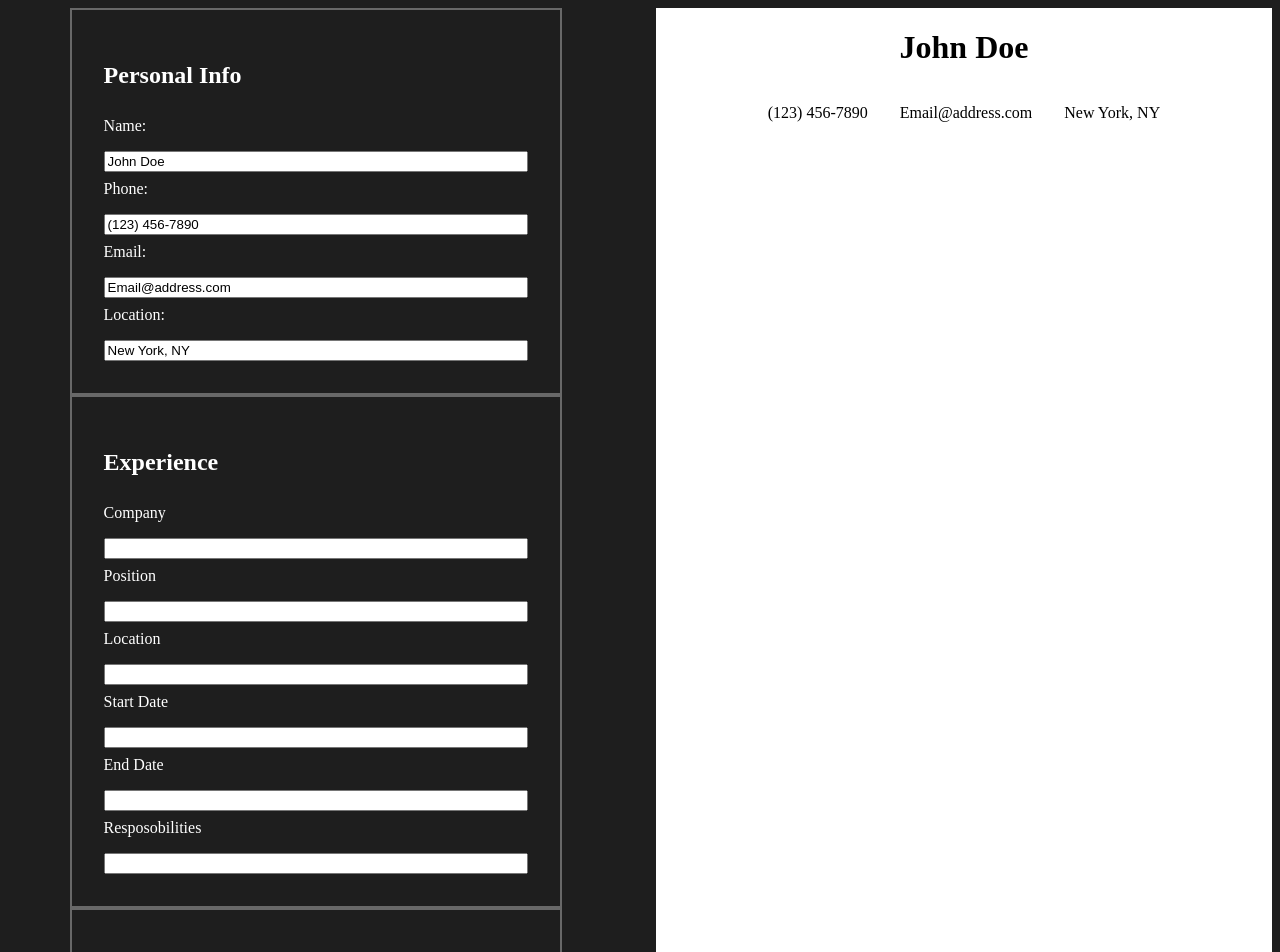
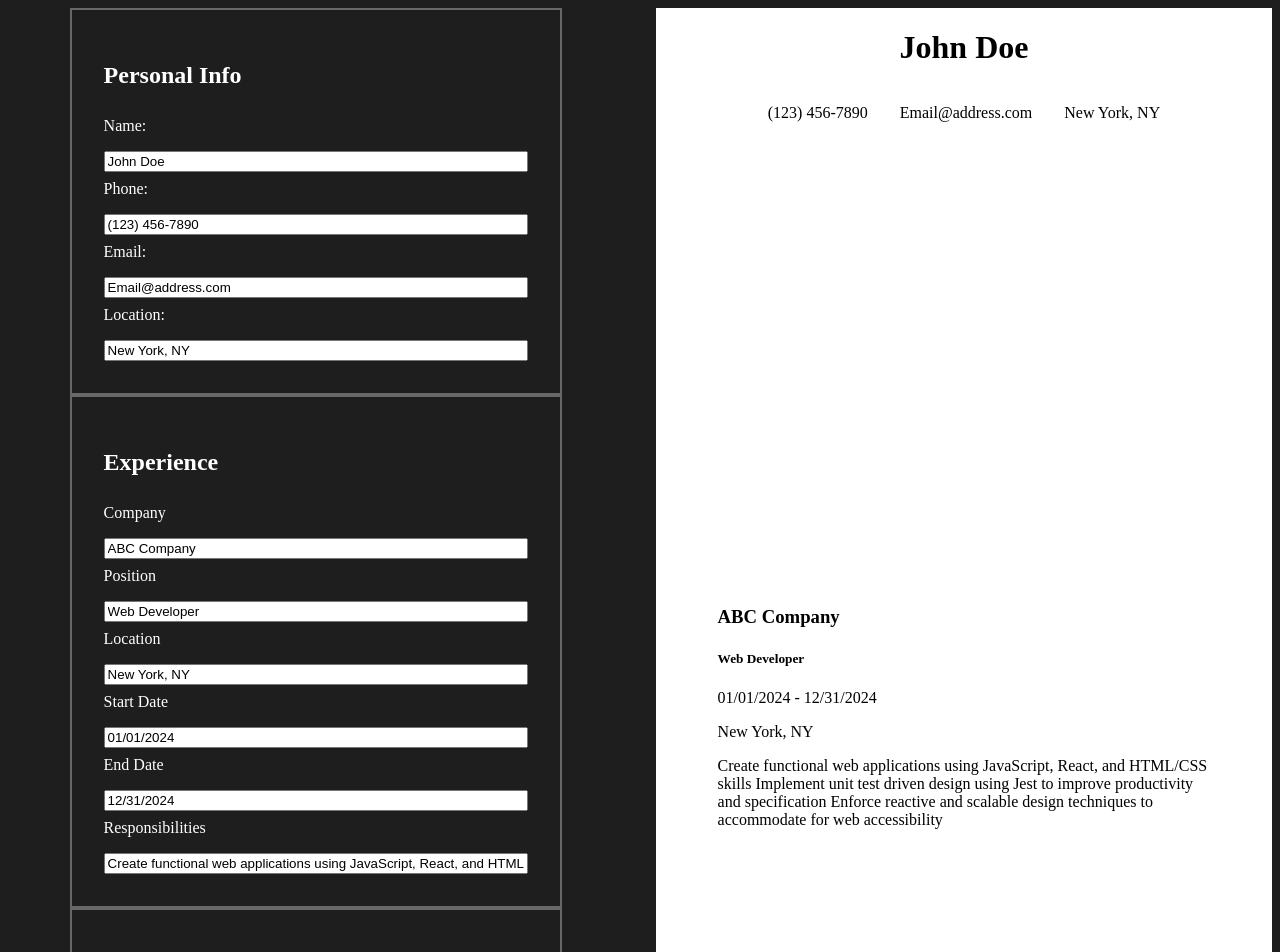
Before and after one commit to moisesg526/resume-template, a React (Vite) app: page / in a window 1280 px wide. Shown: the top 952 px of the page. Built offline with nearby package versions, Linux system fonts and the light colour scheme.

Commit message:
Added the experience input values to display in resume

```diff
--- a/src/App.jsx
+++ b/src/App.jsx
@@ -16,14 +16,30 @@ function App() {
     },
   ]);
 
+  const [experience, setExperience] = useState([
+    {
+      id: 1,
+      company: "ABC Company",
+      position: "Web Developer",
+      location: "New York, NY",
+      start: "01/01/2024",
+      end: "12/31/2024",
+      responsibilities:
+        "Create functional web applications using JavaScript, React, and HTML/CSS skills Implement unit test driven design using Jest to improve productivity and specification Enforce reactive and scalable design techniques to accommodate for web accessibility",
+    },
+  ]);
+
   return (
     <div className="app">
       <div className="input-section">
-        <GeneralInfo generalInfo={generalInfo} setGeneralInfo={setGeneralInfo} />
-        <Experience />
+        <GeneralInfo
+          generalInfo={generalInfo}
+          setGeneralInfo={setGeneralInfo}
+        />
+        <Experience experience={experience} setExperience={setExperience} />
         <Education />
       </div>
-      <Resume generalInfo={generalInfo} />
+      <Resume generalInfo={generalInfo} experience={experience}/>
     </div>
   );
 }
--- a/src/component/Experience.jsx
+++ b/src/component/Experience.jsx
@@ -1,37 +1,83 @@
+import PropTypes from "prop-types";
 import "../styles/experience.css";
 
-function Experience() {
+function Experience({ experience, setExperience }) {
+  const handleChange = (event) => {
+    const { name, value } = event.target;
+    setExperience((prevExperience) => [
+      {
+        ...prevExperience[0], // Update only the first object
+        [name]: value,
+      },
+    ]);
+  };
+
   return (
     <div className="experience">
       <form className="form">
         <h2>Experience</h2>
-        <div className="company">
+        <div className="field">
           <label>Company</label>
-          <input type="text" />
+          <input
+            type="text"
+            name="company"
+            value={experience[0]?.company || ""}
+            onChange={handleChange}
+          />
         </div>
-        <div className="position">
+        <div className="field">
           <label>Position</label>
-          <input type="text" />
+          <input
+            type="text"
+            name="position"
+            value={experience[0]?.position || ""}
+            onChange={handleChange}
+          />
         </div>
-        <div className="location">
+        <div className="field">
           <label>Location</label>
-          <input type="text" />
+          <input
+            type="text"
+            name="location"
+            value={experience[0]?.location || ""}
+            onChange={handleChange}
+          />
         </div>
-        <div className="start-date">
+        <div className="field">
           <label>Start Date</label>
-          <input type="text" />
+          <input
+            type="text"
+            name="start"
+            value={experience[0]?.start || ""}
+            onChange={handleChange}
+          />
         </div>
-        <div className="end-date">
+        <div className="field">
           <label>End Date</label>
-          <input type="text" />
+          <input
+            type="text"
+            name="end"
+            value={experience[0]?.end || ""}
+            onChange={handleChange}
+          />
         </div>
-        <div className="responsibilities">
-          <label>Resposobilities</label>
-          <input type="text" />
+        <div className="field">
+          <label>Responsibilities</label>
+          <input
+            type="text"
+            name="responsibilities"
+            value={experience[0]?.responsibilities || ""}
+            onChange={handleChange}
+          />
         </div>
       </form>
     </div>
   );
 }
 
+Experience.propTypes = {
+  experience: PropTypes.array.isRequired,
+  setExperience: PropTypes.func.isRequired,
+};
+
 export default Experience;
--- a/src/component/Resume.jsx
+++ b/src/component/Resume.jsx
@@ -1,7 +1,7 @@
 import PropTypes from "prop-types";
 import "../styles/resume.css";
 
-function Resume({ generalInfo }) {
+function Resume({ generalInfo, experience }) {
   return (
     <div className="resume">
       {generalInfo.map((info) => (
@@ -14,12 +14,24 @@ function Resume({ generalInfo }) {
           </div>
         </div>
       ))}
+      {experience.map((info) => (
+        <div className="experience" key={info.id}>
+          <h3>{info.company}</h3>
+          <h5>{info.position}</h5>
+          <p>
+            {info.start} - {info.end}
+          </p>
+          <p>{info.location}</p>
+          <p>{info.responsibilities}</p>
+        </div>
+      ))}
     </div>
   );
 }
 
 Resume.propTypes = {
   generalInfo: PropTypes.array.isRequired,
+  experience: PropTypes.array.isRequired,
 };
 
 export default Resume;
--- a/src/styles/experience.css
+++ b/src/styles/experience.css
@@ -3,12 +3,7 @@
   width: 80%;
 }
 
-.company,
-.position,
-.location,
-.start-date,
-.end-date,
-.responsibilities {
+.field {
   padding: 0.5rem 0 0;
   display: flex;
   flex-direction: column;
```
